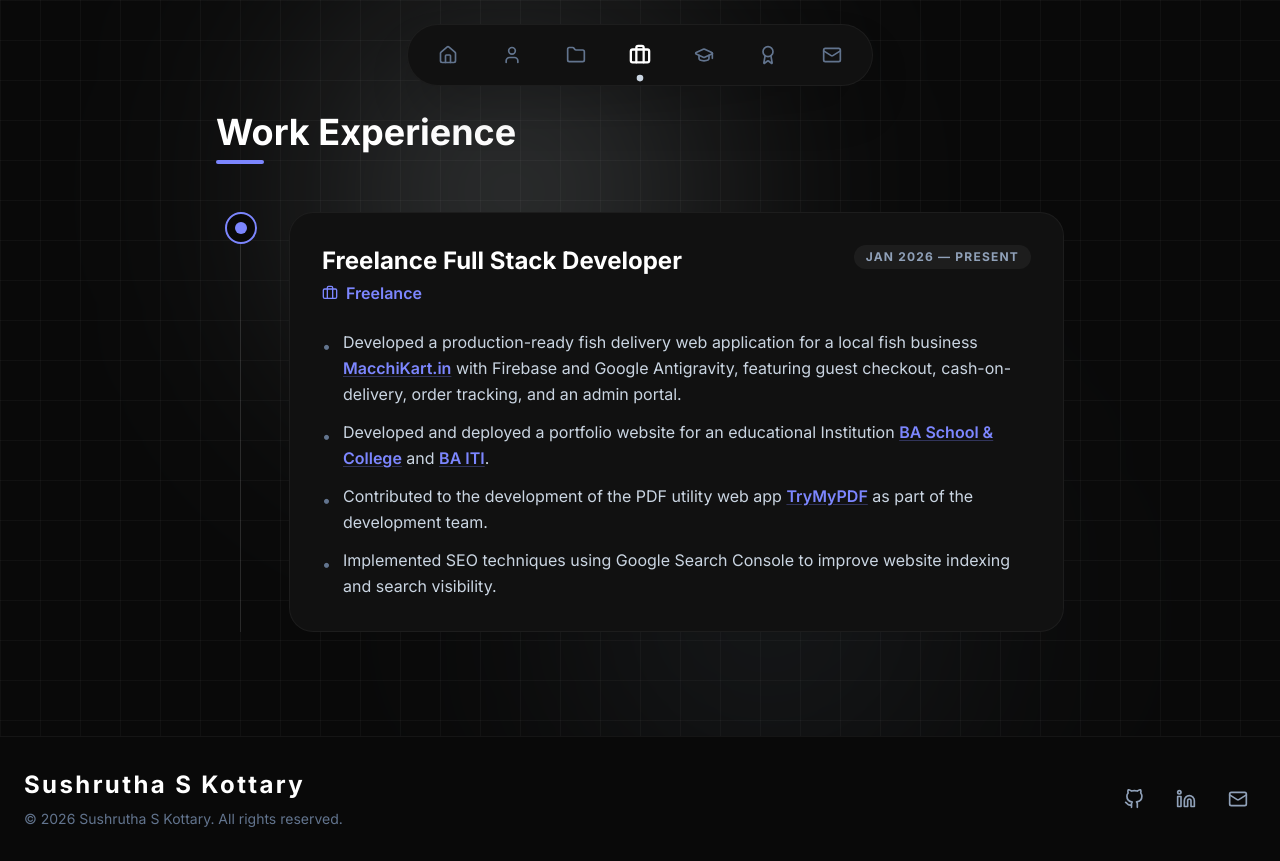
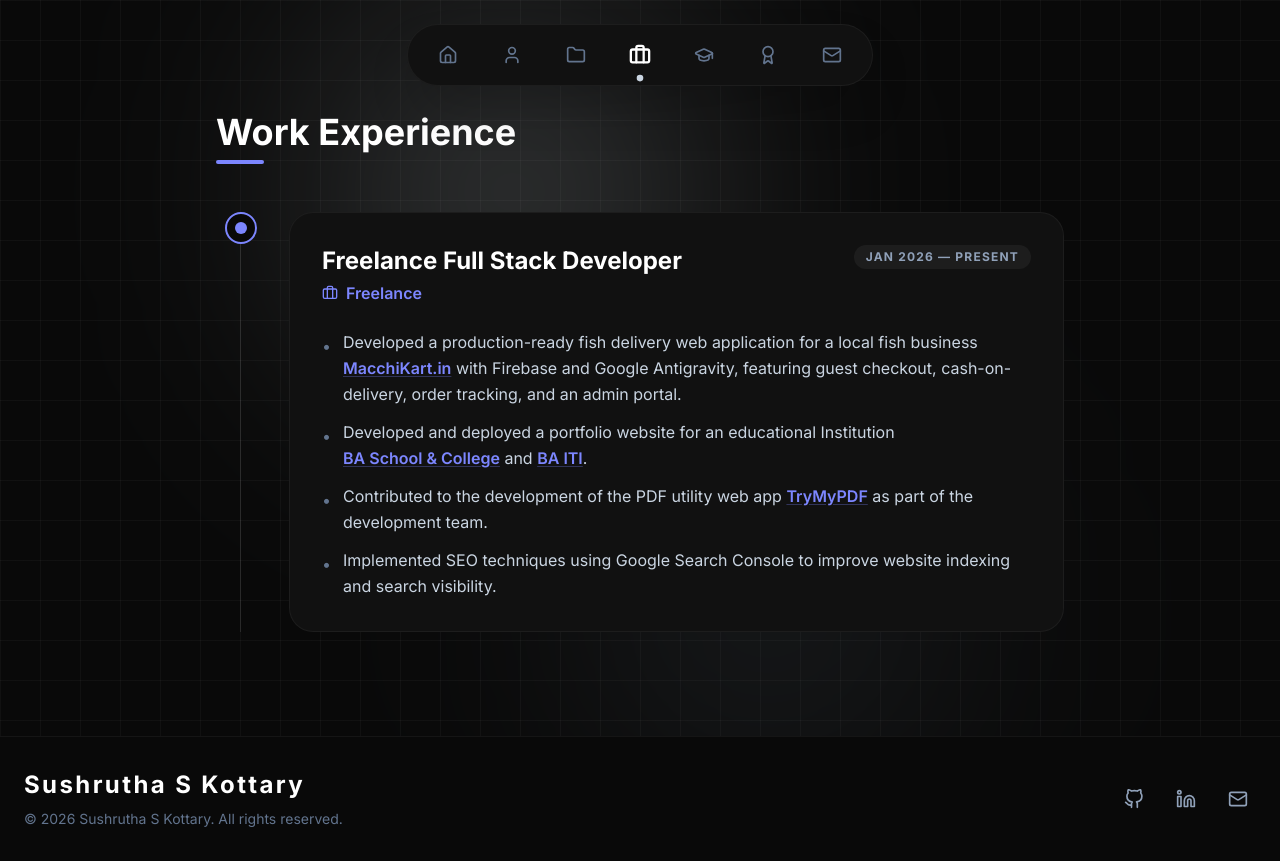
Before and after one commit to sushrutha777/Portfolio, a Next.js app: page /experience in a window 1280 px wide. Built offline with nearby package versions, Linux system fonts and the light colour scheme.

Commit message:
Final polish and layout fixes

```diff
--- a/src/components/sections/Experience.tsx
+++ b/src/components/sections/Experience.tsx
@@ -11,7 +11,7 @@ const experiences = [
     date: "Jan 2026 — Present",
     bullets: [
       <>Developed a production-ready fish delivery web application for a local fish business <a href="https://macchikart.in" target="_blank" rel="noopener noreferrer" className="text-indigo-400 hover:text-white font-semibold transition-colors underline decoration-indigo-400/30 underline-offset-2">MacchiKart.in</a> with Firebase and Google Antigravity, featuring guest checkout, cash-on-delivery, order tracking, and an admin portal.</>,
-      <>Developed and deployed a portfolio website for an educational Institution <a href="https://www.baschoolandcollege.com/" target="_blank" rel="noopener noreferrer" className="text-indigo-400 hover:text-white font-semibold transition-colors underline decoration-indigo-400/30 underline-offset-2">BA School & College</a> and <a href="https://www.baitithumbay.com/" target="_blank" rel="noopener noreferrer" className="text-indigo-400 hover:text-white font-semibold transition-colors underline decoration-indigo-400/30 underline-offset-2">BA ITI</a>.</>,
+      <>Developed and deployed a portfolio website for an educational Institution <a href="https://www.baschoolandcollege.com/" target="_blank" rel="noopener noreferrer" className="text-indigo-400 hover:text-white font-semibold transition-colors underline decoration-indigo-400/30 underline-offset-2 whitespace-nowrap">BA School & College</a> and <a href="https://www.baitithumbay.com/" target="_blank" rel="noopener noreferrer" className="text-indigo-400 hover:text-white font-semibold transition-colors underline decoration-indigo-400/30 underline-offset-2 whitespace-nowrap">BA ITI</a>.</>,
       <>Contributed to the development of the PDF utility web app <a href="https://trymypdf.web.app/" target="_blank" rel="noopener noreferrer" className="text-indigo-400 hover:text-white font-semibold transition-colors underline decoration-indigo-400/30 underline-offset-2">TryMyPDF</a> as part of the development team.</>,
       "Implemented SEO techniques using Google Search Console to improve website indexing and search visibility."
     ]
```
